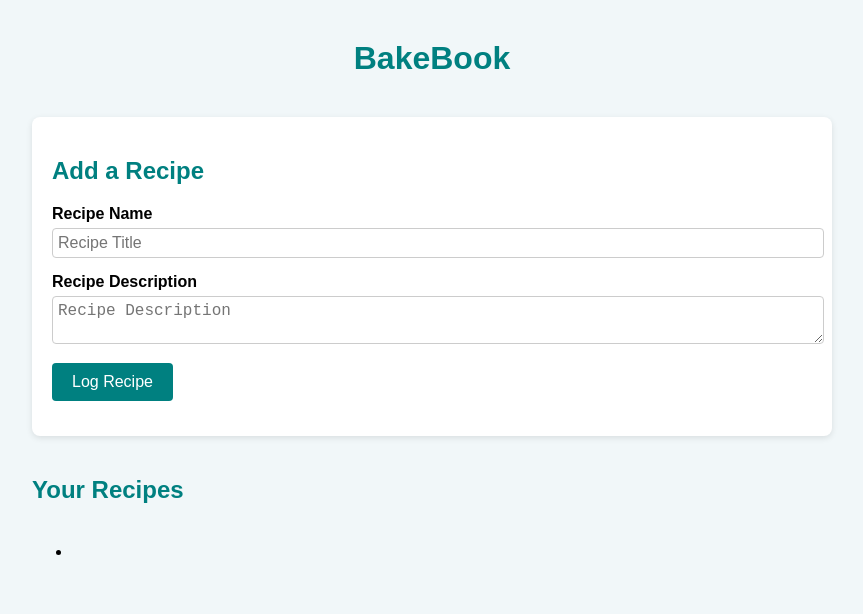
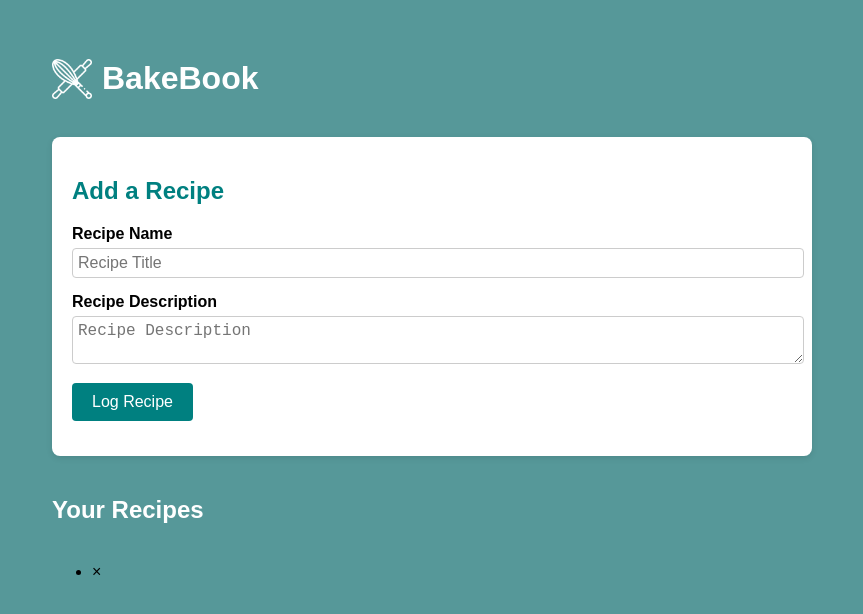
Before and after one commit to nicki-daghighi/ndag7631-tracker, a website: page public/index.html in a window 1280 px wide. Both pictures are taken after a click on the input "Log Recipe". Shown: the whole page, without its empty margins (208-1071 px from the left). Drawn offline with Linux system fonts and the light colour scheme.

Commit message:
Added in new logo and deletion function.
From old code, adding in old file parts bit by bit to hopefully not corrupt the new repo.

```diff
--- a/public/index.html
+++ b/public/index.html
@@ -4,17 +4,127 @@
   <title>BakeBook</title>
   <link rel="stylesheet" href="style.css">
   <style>
-       body {
-        font-family: sans-serif;
-        }
+    /* CSS styles for the recipe logger website */
+    body {
+      font-family: Arial, sans-serif;
+      background-color: #569899;
+      margin: 0;
+      padding: 0;
+    }
 
+    .container {
+      max-width: 800px;
+      margin: 0 auto;
+      padding: 20px;
+    }
+
+    header {
+      text-align: left;
+      margin-bottom: 20px;
+      display: flex;
+      align-items: center;
+    }
+
+    header img {
+      width: 40px;
+      margin-right: 10px;
+    }
+
+    h1 {
+      color: #ffffff; /* Teal color */
+      margin: 0;
+      padding: 20px 0;
+    }
+
+    h2 {
+      color: white;
+      margin: 0;
+      padding: 20px 0;
+    }
+
+    .recipe-form {
+      background-color: #fff;
+      padding: 20px;
+      border-radius: 8px;
+      box-shadow: 0 2px 6px rgba(0, 0, 0, 0.1);
+      margin-bottom: 20px;
+    }
+
+    .recipe-form h2 {
+      color: #008080; /* Teal color */
+    }
+
+    .form-group {
+      margin-bottom: 15px;
+    }
+
+    .form-group label {
+      display: block;
+      font-weight: bold;
+      margin-bottom: 5px;
+    }
+
+    .form-group input[type="text"],
+    .form-group textarea {
+      width: 100%;
+      padding: 5px;
+      font-size: 16px;
+      border: 1px solid #ccc;
+      border-radius: 4px;
+    }
+
+    .form-group input[type="submit"] {
+      padding: 10px 20px;
+      font-size: 16px;
+      background-color: #008080; /* Teal color */
+      color: #fff;
+      border: none;
+      border-radius: 4px;
+    }
+
+    .recipe-list {
+      margin-bottom: 20px;
+    }
+
+    .recipe-item {
+      margin-bottom: 10px;
+      border: 1px solid #ccc;
+      border-radius: 4px;
+      padding: 10px;
+      cursor: pointer;
+    }
+
+    .recipe-item:hover {
+      background-color: #f1f7f9; /* Light teal background */
+    }
+
+    .recipe-details {
+      display: none;
+      margin-top: 10px;
+      padding: 10px;
+      border: 1px solid #008080; /* Teal color */
+      border-radius: 4px;
+    }
+
+    .recipe-item.active .recipe-details {
+      display: block;
+    }
+
+    .recipe-item .delete-btn {
+      float: right;
+      margin-left: 10px;
+      color: #ff0000;
+      cursor: pointer;
+    }
   </style>
 </head>
 <body>
   <div class="container">
-    <header>
-      <h1>BakeBook</h1>
-    </header>
+    <div class="container">
+        <header>
+          <img src="images/bakery.png" alt="BakeBook Logo">
+          <h1>BakeBook</h1>
+        </header>
     <section class="recipe-form">
       <h2>Add a Recipe</h2>
       <div class="form-group">
@@ -44,11 +154,18 @@
       var recipeItem = document.createElement("li");
       var titleElement = document.createElement("h3");
       var descriptionElement = document.createElement("p");
+      var deleteButton = document.createElement("span");
 
       titleElement.textContent = recipeTitle;
       descriptionElement.textContent = recipeDescription;
+      deleteButton.innerHTML = "&times;";
+      deleteButton.className = "delete-btn";
+      deleteButton.onclick = function() {
+        deleteRecipe(this);
+      };
 
       recipeItem.appendChild(titleElement);
+      recipeItem.appendChild(deleteButton);
       recipeItem.appendChild(descriptionElement);
 
       document.getElementById("logged-recipes").appendChild(recipeItem);
@@ -57,6 +174,13 @@
       document.getElementById("recipe-title").value = "";
       document.getElementById("recipe-description").value = "";
     }
+
+    // Function to delete a recipe
+    function deleteRecipe(deleteButton) {
+      var recipeItem = deleteButton.parentNode;
+      var recipeList = recipeItem.parentNode;
+      recipeList.removeChild(recipeItem);
+    }
   </script>
 </body>
 </html>
--- a/public/style.css
+++ b/public/style.css
@@ -1,7 +1,7 @@
 /* CSS styles for the recipe logger website */
 body {
     font-family: Arial, sans-serif;
-  background-color: #f1f7f9; /* Light teal background */
+    background-color: #569899;
     margin: 0;
     padding: 0;
   }
@@ -13,24 +13,31 @@ body {
   }
 
   header {
-  text-align: center;
+    text-align: left;
     margin-bottom: 20px;
+    display: flex;
+    align-items: center;
+  }
+
+  header img {
+    width: 40px;
+    margin-right: 10px;
   }
 
   h1 {
-  color: #008080; /* Teal color */
+    color: #ffffff; /* Teal color */
     margin: 0;
     padding: 20px 0;
   }
 
   h2 {
-  color: #008080; /* Teal color */
+    color: white;
     margin: 0;
     padding: 20px 0;
   }
 
   .recipe-form {
-  background-color: #ffffff; /* White background */
+    background-color: #fff;
     padding: 20px;
     border-radius: 8px;
     box-shadow: 0 2px 6px rgba(0, 0, 0, 0.1);
```
Also changed, not shown: public/images/bakery.png (added). Lines whose indentation alone changed are shown as unchanged.
